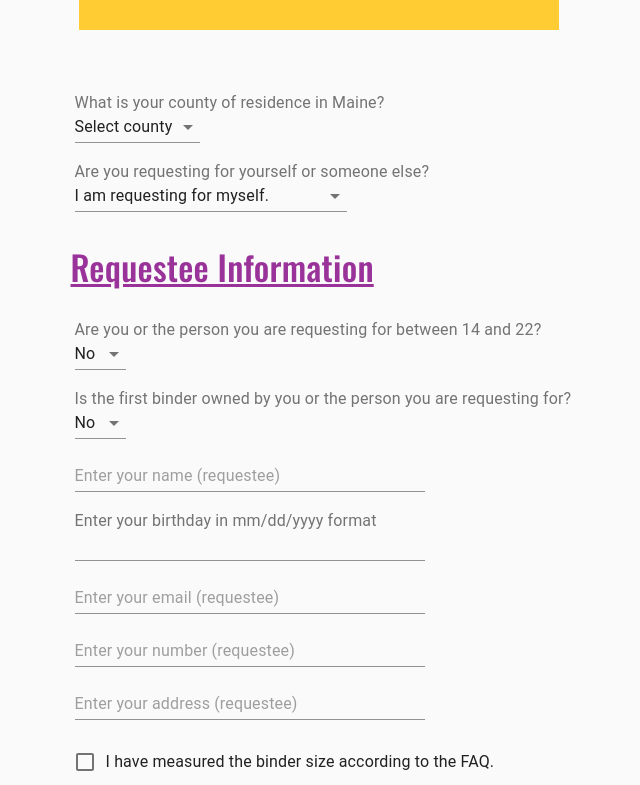
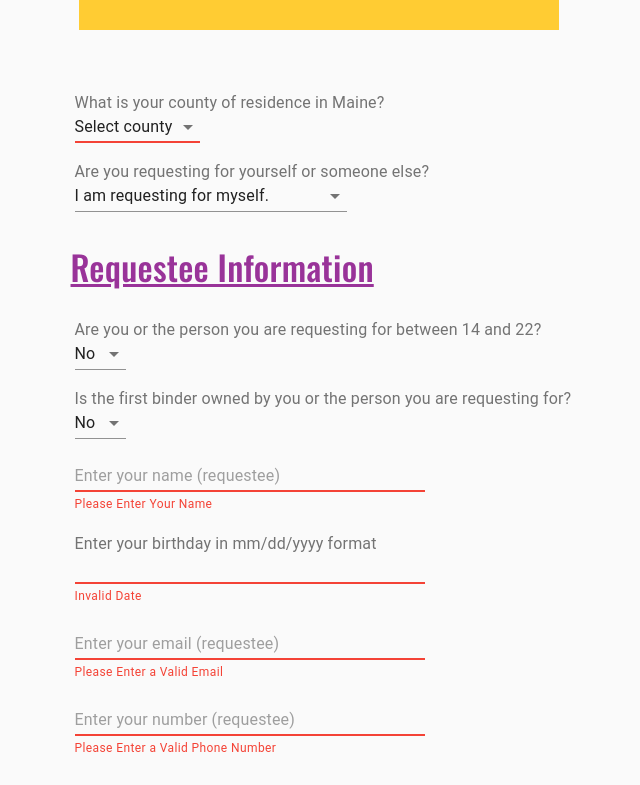
Before and after one commit to limzkil/OM-binder-program, a React (Create React App) app: page /form in a window 1280 px wide. Shown: the part 251-1036 px from the top of the page, without its empty margins (309-949 px from the left). Built offline with nearby package versions, Linux system fonts and the light colour scheme.

Commit message:
Adding validation

```diff
--- a/package.json
+++ b/package.json
@@ -30,6 +30,7 @@
     "react-hook-form": "^7.12.2",
     "react-router-dom": "^5.2.0",
     "react-scripts": "4.0.3",
+    "validator": "^13.6.0",
     "web-vitals": "^1.1.2"
   },
   "scripts": {
--- a/src/ReqForm.js
+++ b/src/ReqForm.js
@@ -10,7 +10,7 @@ import NativeSelect from "@material-ui/core/NativeSelect";
 import Checkbox from "@material-ui/core/Checkbox";
 import FormControlLabel from "@material-ui/core/FormControlLabel";
 import Typography from "@material-ui/core/Typography";
-
+import validator from "validator";
 import { useState, useEffect } from "react";
 
 const useStyles = makeStyles({
@@ -59,7 +59,6 @@ export default function ReqForm() {
   const [ageCheck, setAgeCheck] = useState(false);
   const [isFirstBind, setIsFirstBind] = useState(false);
 
-
   const [nameSelf, setNameSelf] = useState("");
   const [birth, setBirth] = useState("");
   const [emailSelf, setEmailSelf] = useState("");
@@ -77,14 +76,101 @@ export default function ReqForm() {
 
   const [bindLength, setBindLength] = useState("");
   const [bindColor, setBindColor] = useState("");
-  const [moreInf, setMoreInf] = useState("")
+  const [moreInf, setMoreInf] = useState("");
 
   const [yesConfirm, setYesConfirm] = useState(false);
-  const [yesSurvey, setYesSurvey] = useState(false)
+  const [yesSurvey, setYesSurvey] = useState(false);
+  const [validEmail, setValidEmail] = useState(false);
+  const [validDate, setValidDate] = useState(false);
+  const [validRes, setValidRes] = useState(false);
+  const [validNameElse, setValidNameElse] = useState(false);
+  const [validElseEmail, setValidElseEmail] = useState(false);
+  const [validElsePhone, setValidElsePhone] = useState(false);
+  const [validName, setValidName] = useState(false);
+  const [validPhone, setValidPhone] = useState(false);
+  const [isError, setIsError] = useState(true);
+const [submitState, setSubmitState] = useState(true)
+  const style = useStyles();
+  const handlePhone = (event) => {
+    let phone = event.target.value;
+    setNumberSelf(phone);
+    if (validator.isMobilePhone(phone, "en-US")) {
+      setValidPhone(true);
+    } else {
+      setValidPhone(false);
+    }
+  };
+  const handleElsePhone = (event) => {
+    let phone = event.target.value;
+    setNumberElse(phone);
 
+    if (validator.isMobilePhone(phone, "en-US")) {
+      setValidElsePhone(true);
+    } else {
+      setValidElsePhone(false);
+    }
+  };
+  const handleName = (event) => {
+    let name = event.target.value;
+    setNameSelf(name);
+    if (name.length > 0) {
+      setValidName(true);
+    } else {
+      setValidName(false);
+    }
+  };
+  const handleElseEmail = (event) => {
+    let email = event.target.value;
+    setEmailElse(email);
+    if (validator.isEmail(email)) {
+      setValidElseEmail(true);
+    } else {
+      setValidElseEmail(false);
+    }
+  };
+  const handleNameElse = (event) => {
+    let name = event.target.value;
+    setNameElse(name);
+    if (name.length > 0) {
+      setValidNameElse(true);
+    } else {
+      setValidNameElse(false);
+    }
+  };
+  const handleRes = (event) => {
+    let res = event.target.value;
+    setResMaine(res);
+    if (res.length > 0) {
+      setValidRes(true);
+    } else {
+      setValidRes(false);
+    }
+  };
+  const handleEmail = (event) => {
+    let email = event.target.value;
+    setEmailSelf(email);
 
-  const style = useStyles();
+    if (validator.isEmail(email)) {
+      setValidEmail(true);
+    } else {
+      setValidEmail(false);
+    }
+  };
+  const handleDate = (event) => {
+    let dob = event.target.value;
+    setBirth(dob);
 
+    if (validator.isDate(dob, { format: "MM/DD/YYYY" })) {
+      setValidDate(true);
+    } else {
+      setValidDate(false);
+    }
+  };
+  const checkKeyDown = (event) => {
+    if (event.code === "Enter") {
+      event.preventDefault();
+    }
+  };
   const handleSend = async (e) => {
     setSent(true);
     try {
@@ -101,7 +187,7 @@ export default function ReqForm() {
           nameElse: nameElse,
           dob: birth,
           bindLength: bindLength,
-          bindColor: bindColor
+          bindColor: bindColor,
         }),
         headers: { "content-type": "application/json" },
         method: "POST",
@@ -119,7 +205,6 @@ export default function ReqForm() {
     }
   }, [selfOrElse]);
 
-
   return (
     <>
       {/* div container setting the styling of the entire form to root */}
@@ -134,7 +219,7 @@ export default function ReqForm() {
                 color: "white",
                 backgroundColor: "#ffcc33",
                 padding: ".5em .7em .7em .7em ",
-                textAlign: "center"
+                textAlign: "center",
               }}
             >
               Binder Request Form
@@ -147,7 +232,13 @@ export default function ReqForm() {
               justify="center"
               className={style.formContain}
             >
-              <form onSubmit={handleSend} action="/" method="POST">
+              <form
+                onSubmit={handleSend}
+                noValidate
+                onKeyDown={(event) => checkKeyDown(event)}
+                action="/"
+                method="POST"
+              >
                 <Grid item xs={12} className={style.formItemContain}>
                   <InputLabel>
                     What is your county of residence in Maine?
@@ -156,7 +247,9 @@ export default function ReqForm() {
                     id="resMaine"
                     name="resMaine"
                     value={resMaine}
-                    onChange={(e) => setResMaine(e.target.value)}
+                    error={validRes ? false : isError}
+                    helperTExt={!validRes ? "Please Choose a County" : null}
+                    onChange={handleRes}
                   >
                     <option value="">Select county</option>
                     <option value={"Androscoggin"}>Androscoggin</option>
@@ -193,7 +286,6 @@ export default function ReqForm() {
                     </option>
                   </NativeSelect>
                 </Grid>
-                {console.log(selfOrElse)}
 
                 {selfOrElse ? (
                   <>
@@ -219,7 +311,11 @@ export default function ReqForm() {
                         placeholder="Enter your name (requester)"
                         value={nameElse}
                         className={style.formItemField}
-                        onChange={(e) => setNameElse(e.target.value)}
+                        error={validNameElse ? false : isError}
+                        helperText={
+                          !validNameElse ? "Please Enter Your Name" : null
+                        }
+                        onChange={handleNameElse}
                       />
                     </Grid>
                     <Grid item xs={12} className={style.formItemContain}>
@@ -229,7 +325,11 @@ export default function ReqForm() {
                         placeholder="Enter your email (requester)"
                         value={emailElse}
                         className={style.formItemField}
-                        onChange={(e) => setEmailElse(e.target.value)}
+                        helperText={
+                          !validElseEmail ? "Please Enter a Valid Email" : null
+                        }
+                        error={validElseEmail ? false : isError}
+                        onChange={handleElseEmail}
                       />
                     </Grid>
                     <Grid item xs={12} className={style.formItemContain}>
@@ -239,7 +339,13 @@ export default function ReqForm() {
                         placeholder="Enter your number (requester)"
                         value={numberElse}
                         className={style.formItemField}
-                        onChange={(e) => setNumberElse(e.target.value)}
+                        helperText={
+                          !validElsePhone
+                            ? "Please Enter a Valid Phone Number"
+                            : null
+                        }
+                        error={validElsePhone ? false : isError}
+                        onChange={handleElsePhone}
                       />
                     </Grid>
                     <Grid item xs={12} className={style.formItemContain}>
@@ -308,7 +414,9 @@ export default function ReqForm() {
                     placeholder="Enter your name (requestee)"
                     className={style.formItemField}
                     value={nameSelf}
-                    onChange={(e) => setNameSelf(e.target.value)}
+                    error={validName ? false : isError}
+                    helperText={!validName ? "Please Enter Your Name" : null}
+                    onChange={handleName}
                   />
                 </Grid>
 
@@ -321,9 +429,13 @@ export default function ReqForm() {
                     name="dob"
                     placeholder=""
                     value={birth}
+                    helperText={!validDate ? "Invalid Date" : null}
+                    error={validDate ? false : isError}
                     className={style.formItemField}
-                    onChange={(e) => setBirth(e.target.value)}
+                    onChange={handleDate}
                   />
+                  {console.log(isError)}
+                  {console.log(validDate)}
                 </Grid>
 
                 <Grid item xs={12} className={style.formItemContain}>
@@ -332,8 +444,12 @@ export default function ReqForm() {
                     name="email"
                     placeholder="Enter your email (requestee)"
                     value={emailSelf}
+                    helperText={
+                      !validEmail ? "Please Enter a Valid Email" : null
+                    }
+                    error={validEmail ? false : isError}
                     className={style.formItemField}
-                    onChange={(e) => setEmailSelf(e.target.value)}
+                    onChange={handleEmail}
                   />
                 </Grid>
                 <Grid item xs={12} className={style.formItemContain}>
@@ -343,7 +459,11 @@ export default function ReqForm() {
                     placeholder="Enter your number (requestee)"
                     value={numberSelf}
                     className={style.formItemField}
-                    onChange={(e) => setNumberSelf(e.target.value)}
+                    helperText={
+                      !validPhone ? "Please Enter a Valid Phone Number" : null
+                    }
+                    error={validPhone ? false : isError}
+                    onChange={handlePhone}
                   />
                 </Grid>
                 <Grid item xs={12} className={style.formItemContain}>
@@ -478,17 +598,18 @@ export default function ReqForm() {
                 </Grid>
 
                 <Grid item xs={12} className={style.formItemContain}>
-                <InputLabel>Any additional information regarding this request?</InputLabel>
+                  <InputLabel>
+                    Any additional information regarding this request?
+                  </InputLabel>
                   <TextField
                     id="outlined-textarea"
-
                     className={style.formItemField}
-                        style = {{margin: "1em 0em 1em 0em", width: "35em"}}
+                    style={{ margin: "1em 0em 1em 0em", width: "35em" }}
                     placeholder=""
                     multiline
-                        rows = {4}
+                    rows={4}
                     variant="outlined"
-                        value = {moreInf}
+                    value={moreInf}
                     onChange={(e) => setMoreInf(e.target.value)}
                   />
                 </Grid>
@@ -523,6 +644,7 @@ export default function ReqForm() {
                   type="submit"
                   value="Submit Form"
                   className={style.submitBtn}
+                  disabled={validEmail && validDate && validRes && validNameElse && validElseEmail && validElsePhone && validName && validPhone ? false : true}
                 >
                   Submit
                 </Button>
```
Also changed, not shown: 1 other file (tests, documents, lock files or other folders). Lines whose indentation alone changed are shown as unchanged.
